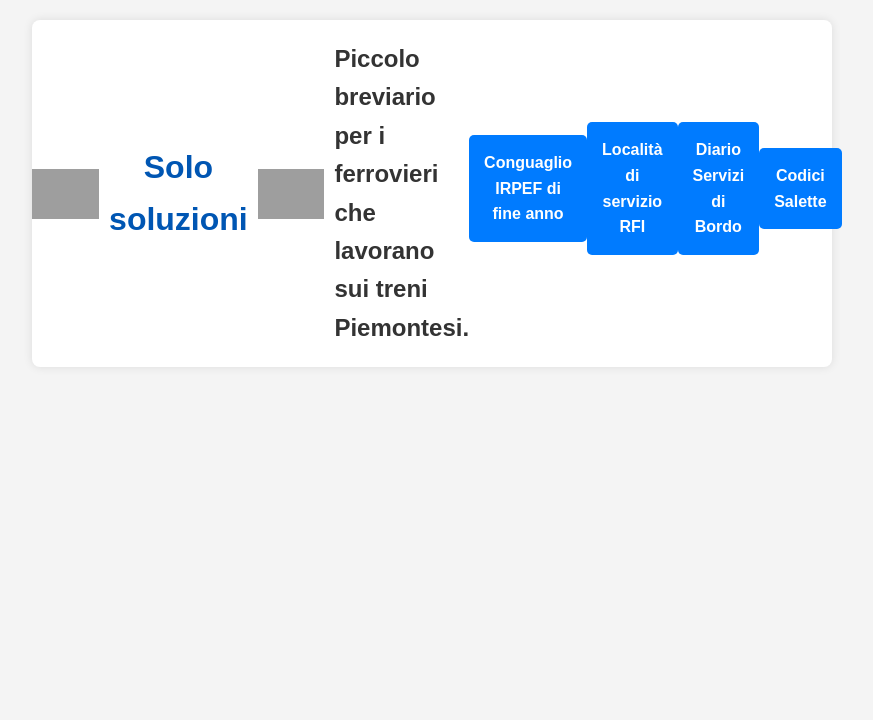
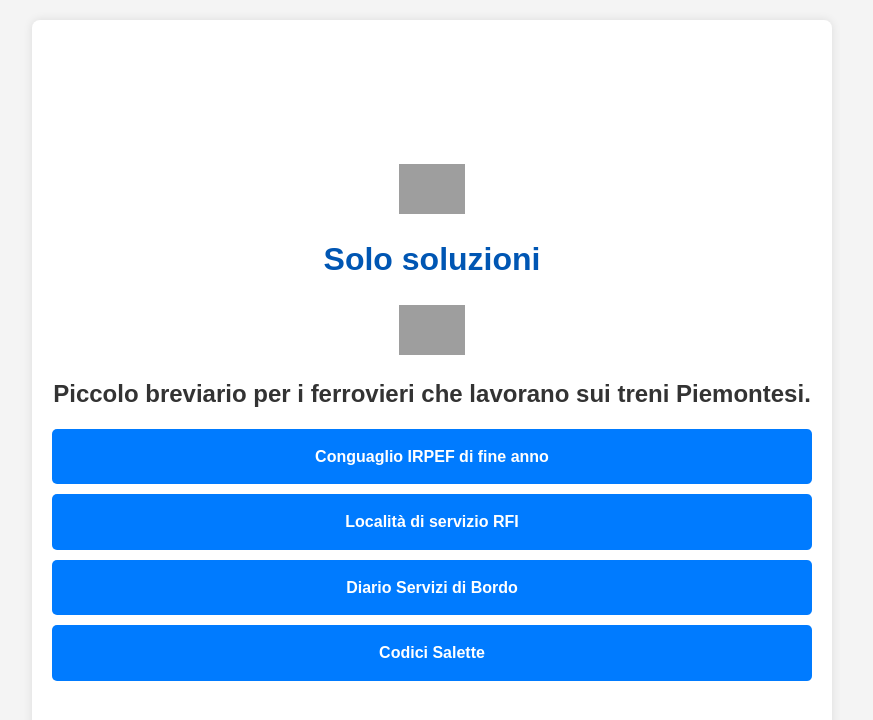
Before and after one commit to Dacata982/solosoluzioni, a plain HTML site: page index.html in a window 1280 px wide. Shown: the whole page, without its empty margins (208-1081 px from the left). Drawn offline with Linux system fonts and the light colour scheme; grey boxes are pictures that could not be loaded.

Commit message:
Update index.html

```diff
--- a/index.html
+++ b/index.html
@@ -1,52 +1,49 @@
 <!DOCTYPE html>
 <html lang="it">
 <head>
-
-    <link rel="stylesheet" href="style.css">
-
     <meta charset="UTF-8">
     <meta name="viewport" content="width=device-width, initial-scale=1.0">
     <title>Solo Soluzioni</title>
     <link rel="stylesheet" href="style.css">
     <style>
-        bodybody {
+        body {
             background-image: url("sfondohome.jpg");
             background-size: cover;
             background-repeat: no-repeat;
         }
-        .container { /*  Aggiunti stili per contenere immagini e titolo */
+        .container {
             display: flex;
-            align-items: center; /* Allinea verticalmente al centro */
-            justify-content: center; /* Allinea orizzontalmente al centro */
-            flex-direction: row; /* Disposizione orizzontale */
+            align-items: center;  /* Allineamento orizzontale al centro se flex-direction: column */
+            justify-content: center; /* Allineamento verticale al centro se flex-direction: column */
+            flex-direction: column; /* Allineamento verticale */
+            height: 100vh;        /* Imposta l'altezza del container al 100% della viewport */
         }
-        .container img { /* Stile per le immagini */
-            height: 50px; /* Altezza dell'immagine (modifica a piacere) */
-            margin: 0 10px; /* Spazio tra le immagini e il testo */
+        .container img {
+            height: 50px;
+            margin: 10px 0; /* Margine superiore e inferiore */
+        }
+        h1, h2 { /* Centra anche h1 e h2 */
+            text-align: center;  /* Allineamento del testo al centro */
+            margin: 10px 0;      /* Spazio tra il titolo e gli altri elementi */
+
         }
 
-        h1 {
-            margin: 0; /* Rimuovi margini predefiniti di h1 per un migliore allineamento */
-
+        .btn {
+           margin: 5px 0; /* Aggiungi margine tra i bottoni */
+           display: block;
         }
     </style>
 </head>
-
-
-
 <body>
     <div class="container">
         <img src="scimmietta.png" alt="scimmietta 1">
         <h1>Solo soluzioni</h1>
         <img src="scimmietta.png" alt="scimmietta 2">
-
         <h2>Piccolo breviario per i ferrovieri che lavorano sui treni Piemontesi.</h2>
-
         <a href="conguagliofineanno.html" class="btn">Conguaglio IRPEF di fine anno</a>
         <a href="localitaserviziorfi.html" class="btn">Località di servizio RFI</a>
         <a href="diarioservizidibordo.html" class="btn">Diario Servizi di Bordo</a>
         <a href="codicisalette.html" class="btn">Codici Salette</a>
     </div>
-
 </body>
 </html>
```
Lines whose indentation alone changed are shown as unchanged.
